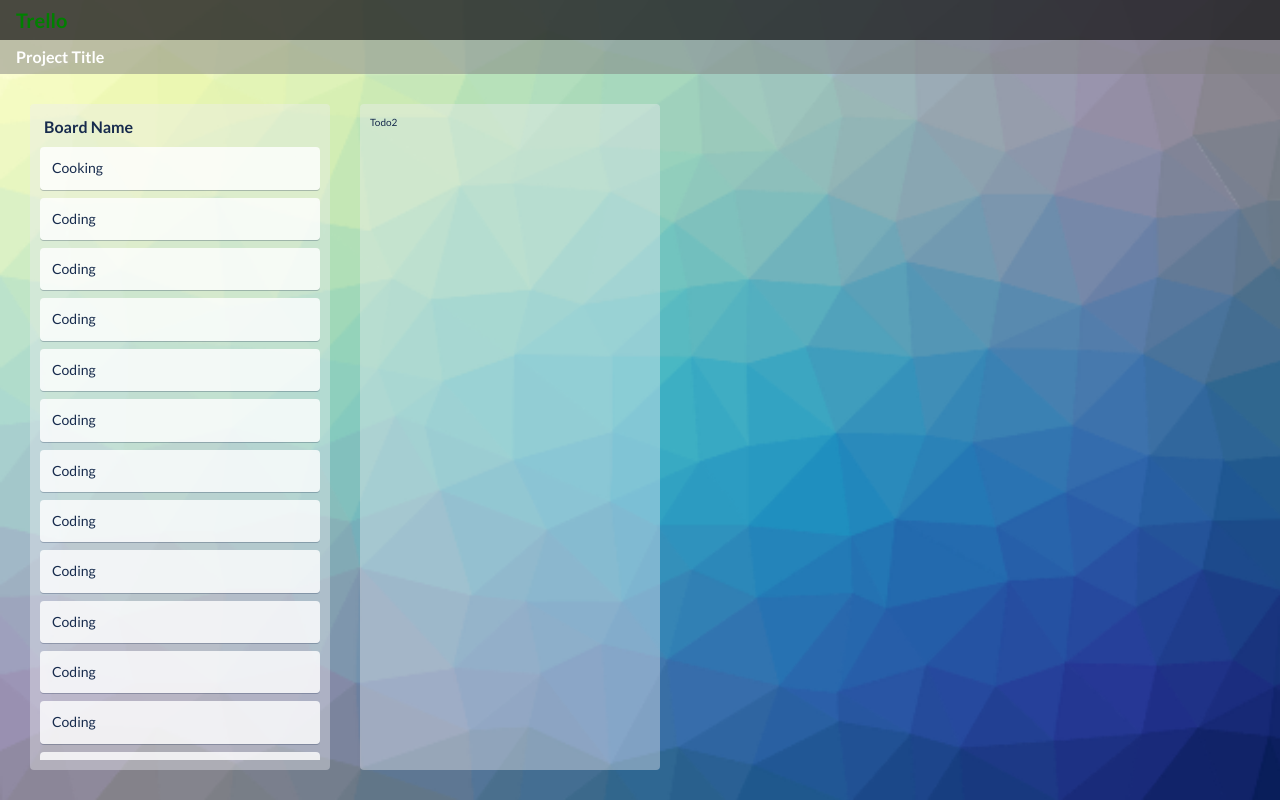
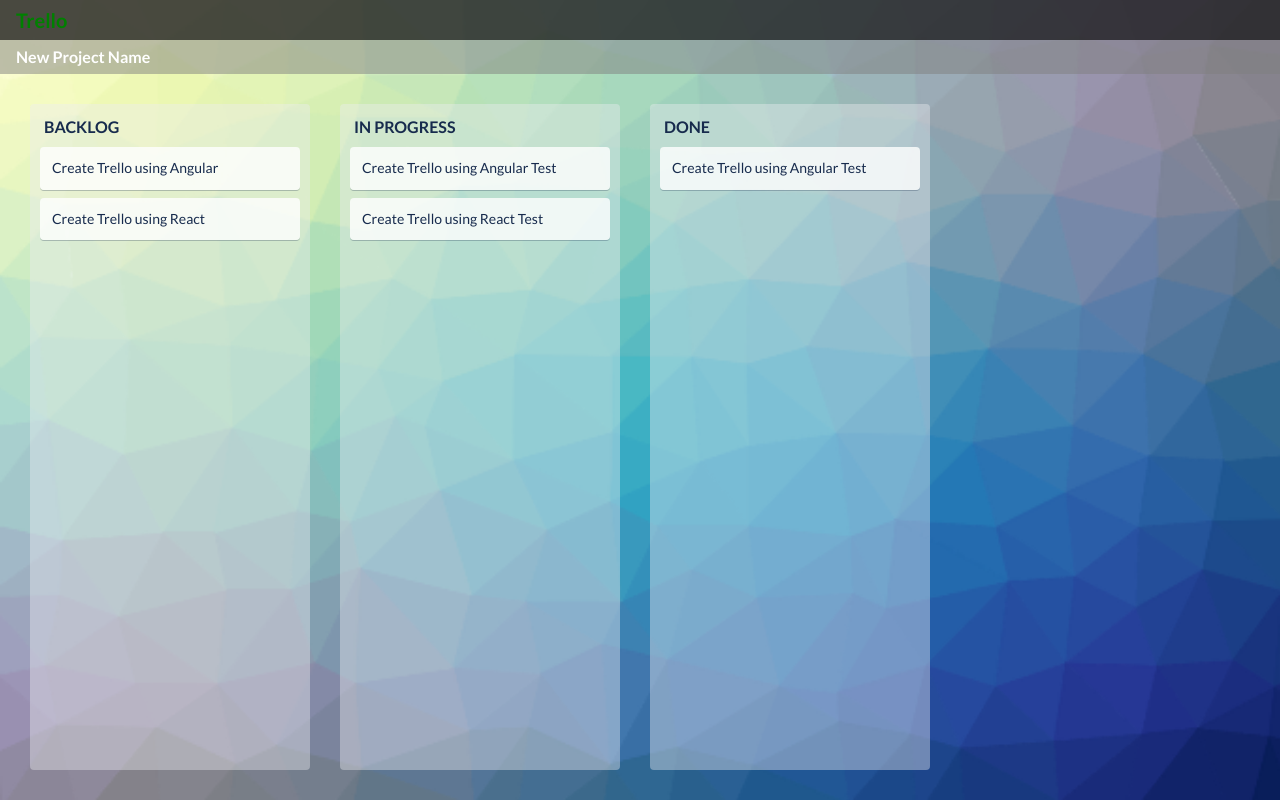
Before and after one commit to akshayr20/Angular-trello, an Angular app: page / in a window 1280 px wide. Built offline with nearby package versions, Linux system fonts and the light colour scheme.

Commit message:
feat: connected template with dynamic template

```diff
--- a/src/app/app.component.html
+++ b/src/app/app.component.html
@@ -1,36 +1,13 @@
 <header><h1 class="header">Trello</h1></header>
-
-<h2 class="sub-header">Project Title</h2>
+<h2 class="sub-header">{{ board.name }}</h2>
 
 <main class="board">
-  <div class="board--columns">
+  <div class="board--columns" *ngFor="let column of board.columns">
     <div class="board--columns__column">
-      <header class="card-title">
-        <h2>Board Name</h2>
-      </header>
-      <div class="board--columns__content">
-        <span>Cooking</span>
-        <span>Coding</span>
-        <span>Coding</span>
-        <span>Coding</span>
-        <span>Coding</span>
-        <span>Coding</span>
-        <span>Coding</span>
-        <span>Coding</span>
-        <span>Coding</span>
-        <span>Coding</span>
-        <span>Coding</span>
-        <span>Coding</span>
-        <span>Coding</span>
-        <span>Coding</span>
-
+      <h3 class="card-title">{{ column.name }}</h3>
+      <div class="board--columns__content" *ngFor="let task of column.tasks">
+        <span>{{ task }}</span>
       </div>
     </div>
   </div>
-
-  <div class="board--columns">
-    <div class="board--columns__column">
-      Todo2
-    </div>
-  </div>
 </main>
--- a/src/app/app.component.scss
+++ b/src/app/app.component.scss
@@ -26,15 +26,15 @@
 
 .board {
   display: flex;
+  justify-content: flex-start;
   flex-grow: 1;
   overflow-x: auto;
 
   &--columns {
     display: flex;
     flex-direction: column;
-    flex-grow: 1;
     margin-right: 3rem;
-    max-width: 30rem;
+    width: 28rem;
 
     &__column {
       display: flex;
@@ -44,17 +44,17 @@
       padding: 1rem;
       background-color: rgba(#ebecf0, 0.4);
       border-radius: 4px;
+      width: 28rem;
       overflow-y: auto;
       overflow-x: hidden;
 
       .card-title {
         cursor: pointer;
+        padding: 0 4px;
         margin-bottom: 0.8rem;
-        padding: 0 4px;
-        h2 {
-          font-weight: 600;
-          font-size: 1.6rem;
-        }
+        font-weight: 600;
+        font-size: 1.6rem;
+        text-transform: uppercase;
       }
     }
 
@@ -66,7 +66,7 @@
       overflow-x: hidden;
       span {
         font-size: 1.4rem;
-        font-family: 'Lato', sans-serif;
+        font-family: "Lato", sans-serif;
         color: #172b4d;
         font-weight: 400;
         max-width: 100%;
--- a/src/app/app.component.ts
+++ b/src/app/app.component.ts
@@ -1,10 +1,23 @@
 import { Component } from '@angular/core';
+import { Board, Column } from './models/board.model';
 
 @Component({
   selector: 'app-root',
   templateUrl: './app.component.html',
-  styleUrls: ['./app.component.scss']
+  styleUrls: ['./app.component.scss'],
 })
 export class AppComponent {
   title = 'angular-trello';
+
+  board = new Board('New Project Name', [
+    new Column('Backlog', [
+      'Create Trello using Angular',
+      'Create Trello using React',
+    ]),
+    new Column('In Progress', [
+      'Create Trello using Angular  Test',
+      'Create Trello using React  Test',
+    ]),
+    new Column('Done', ['Create Trello using Angular Test'])
+  ]);
 }
--- a/src/assets/sass/reset.scss
+++ b/src/assets/sass/reset.scss
@@ -3,7 +3,7 @@
 }
 
 ::-webkit-scrollbar {
-  width: 1rem;
+  width: 0.5rem;
 }
 
 ::-webkit-scrollbar-track {
```
Also changed, not shown: src/app/models/board.model.ts (added, +7 -0 lines).
